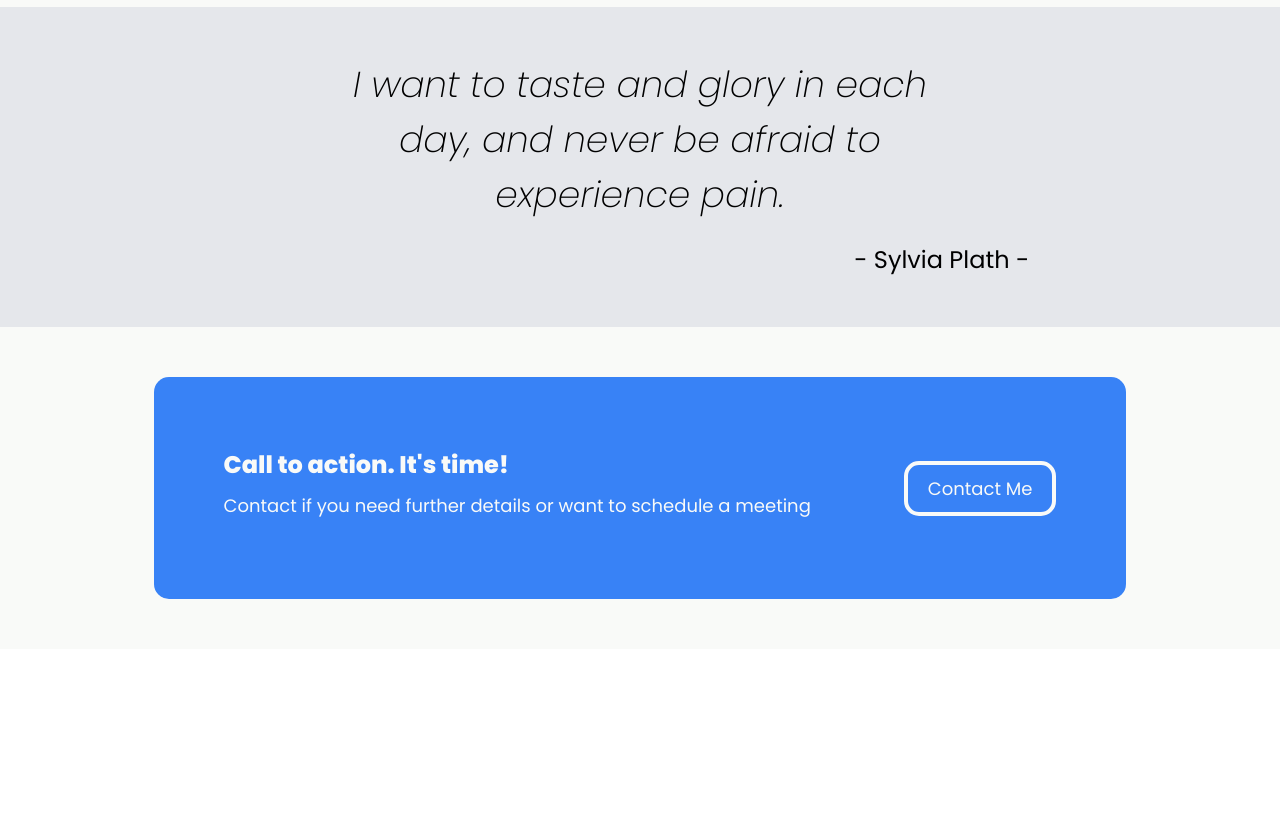
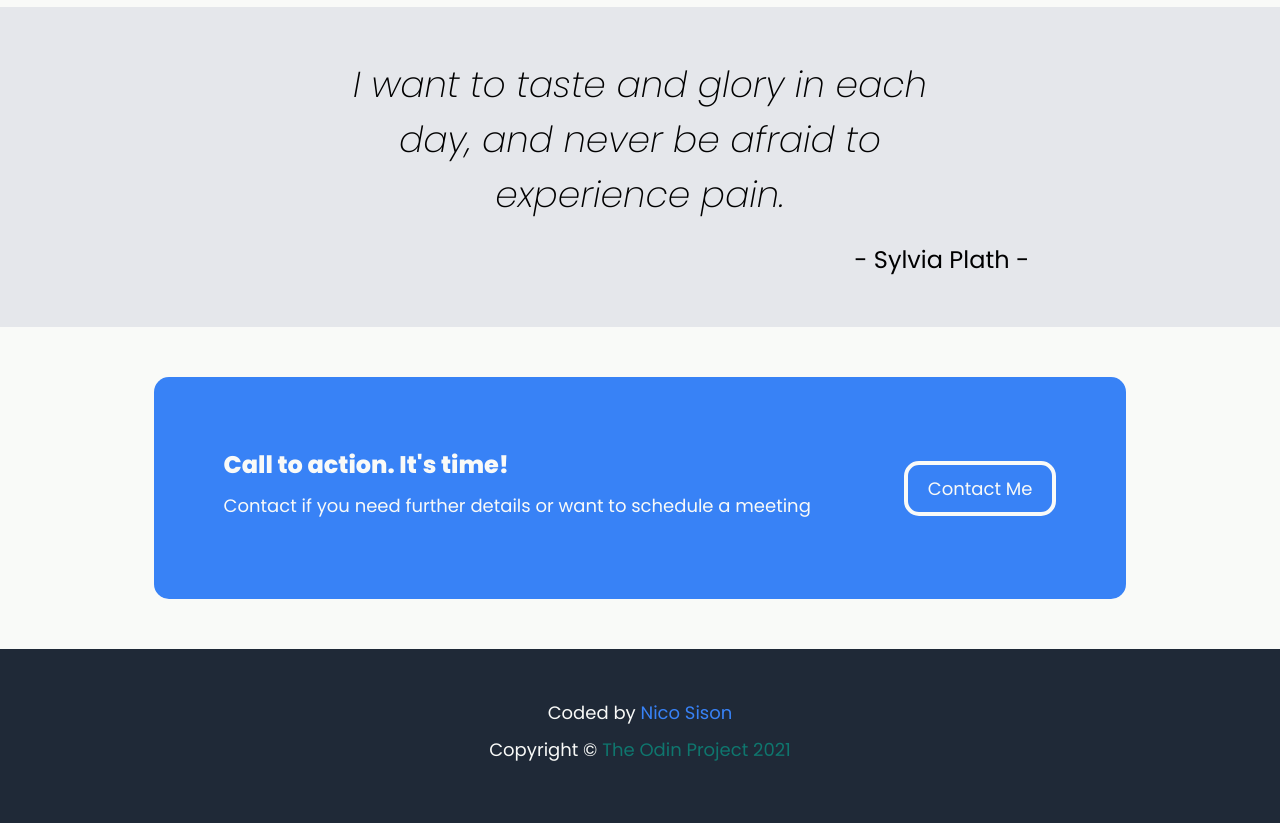
Before and after one commit to OcinS/nico-sison-portfolio, a plain HTML site: page index.html in a window 1280 px wide. Shown: the part 1690-2513 px from the top of the page. Before the commit the page ends 2339 px from the top, so only its background shows below. Drawn offline with Linux system fonts and the light colour scheme.

Commit message:
Edit html and css files
Finish the edit including the footer section

```diff
--- a/index.html
+++ b/index.html
@@ -18,7 +18,7 @@
                 <ul>
                     <li><a href="#projects">Projects</a></li>
                     <li><a href="#testimony">Testimony</a></li>
-                    <li><a href="#">Contact</a></li>
+                    <li><a href="#contact">Contact</a></li>
                 </ul>
             </nav>
 
@@ -123,5 +123,16 @@
 
     </main>
 
+    <footer>
+
+        <div class="container">
+
+            <p class="coded-by">Coded by <span>Nico Sison</span></p>
+            <p class="copyright">Copyright &copy <span>The Odin Project 2021</span></p>
+
+        </div>
+
+    </footer>
+
 </body>
 </html>
--- a/style.css
+++ b/style.css
@@ -81,6 +81,11 @@ div.hero {
     justify-content: center;
     align-items: center;
     flex-wrap: wrap-reverse;
+}
+
+.hero-text {
+    flex-basis: 950px;
+    flex-shrink: 1;
 }
 
 .hero-text .hero-main-text {
@@ -257,3 +262,32 @@ div.hero {
     opacity: 0.6;
     cursor: pointer;
 }
+
+/* Footer Section */
+
+footer {
+    background-color: var(--dark-background-color);
+    padding: 50px 0;
+}
+
+.container .copyright {
+    margin-bottom: 10px;
+    font-size: 18px;
+    color: var(--main-text-color);
+    text-align: center;
+}
+
+.container .copyright span {
+    color: #0f766e;
+}
+
+.container .coded-by {
+    margin-bottom: 10px;
+    font-size: 18px;
+    color: var(--main-text-color);
+    text-align: center;
+}
+
+.container .coded-by span {
+    color: var(--brand-color);
+}
```
